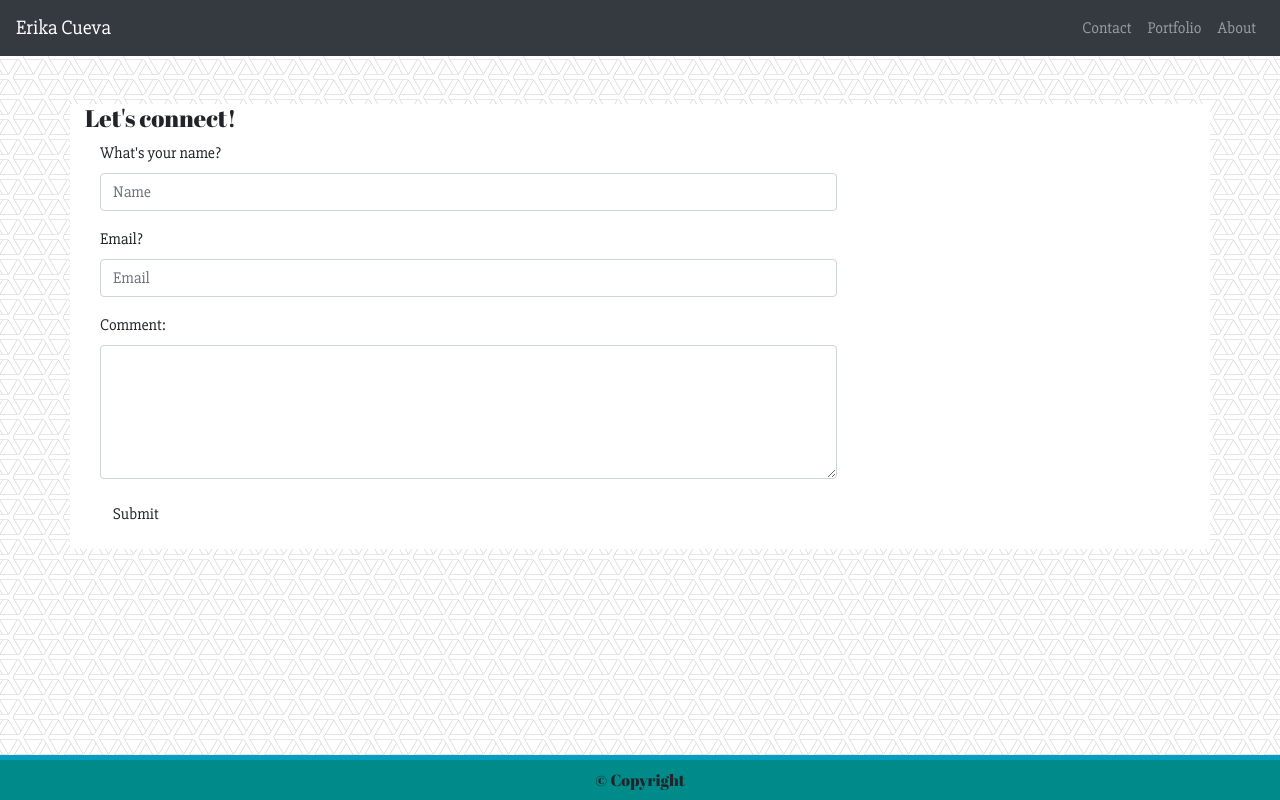
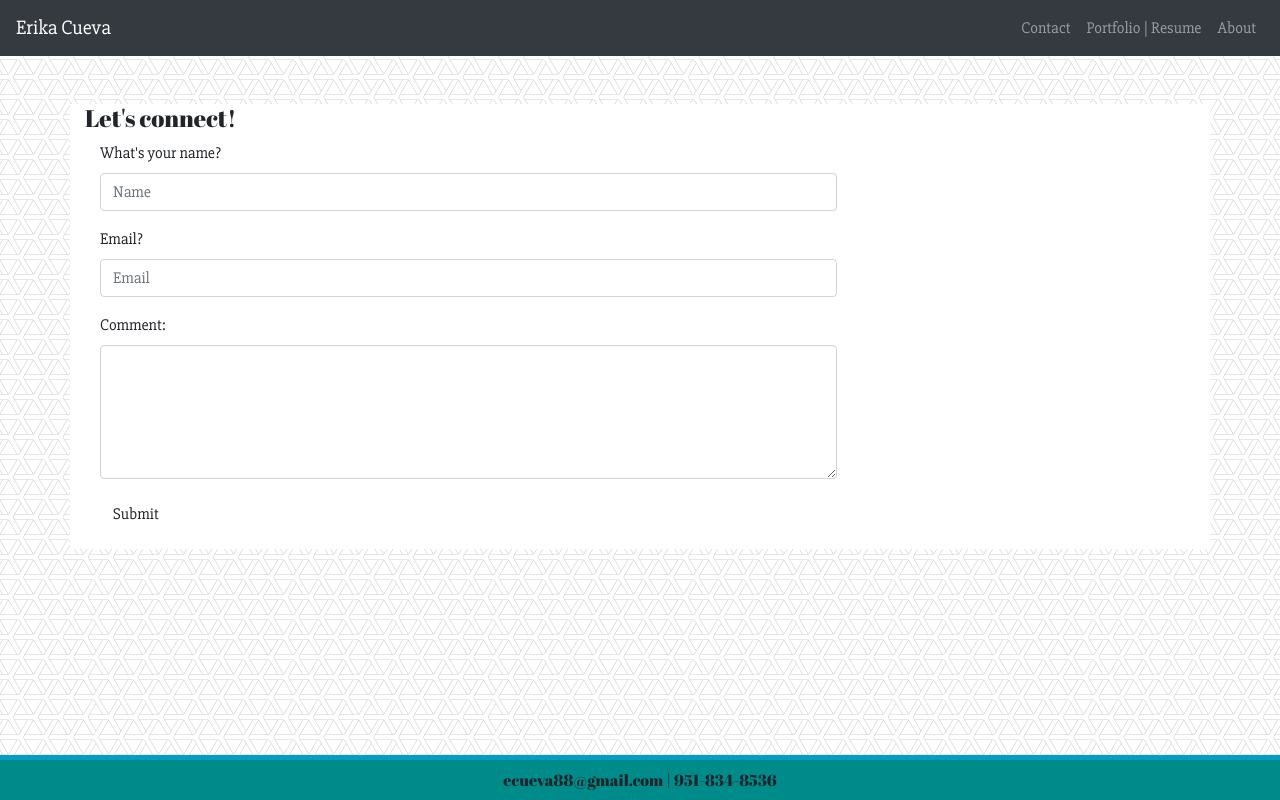
Before and after one commit to erikacueva/responsive-portfolio, a plain HTML site: page contact.html in a window 1280 px wide. Drawn offline with nearby package versions, Linux system fonts and the light colour scheme.

Commit message:
updated the footer to include my contact information.

```diff
--- a/contact.html
+++ b/contact.html
@@ -44,7 +44,7 @@
           <a href="contact.html" class="nav-link">Contact</a>
         </li>
         <li class="nav-item">
-          <a href="portfolio.html" class="nav-link">Portfolio</a>
+          <a href="portfolio.html" class="nav-link">Portfolio | Resume</a>
         </li>
         <li class="nav-item">
           <a href="index.html" class="nav-link">About</a>
@@ -88,7 +88,7 @@
 </div>
 
 <footer class="fixed-bottom mt-auto background">
-  <div class="text-center py-2">© Copyright</div>
+  <div class="text-center py-2">ecueva88@gmail.com | 951-834-8536</div>
 </footer>
 
 
```
Also changed, not shown: index.html (+2 -2 lines), portfolio.html (+2 -2 lines).
